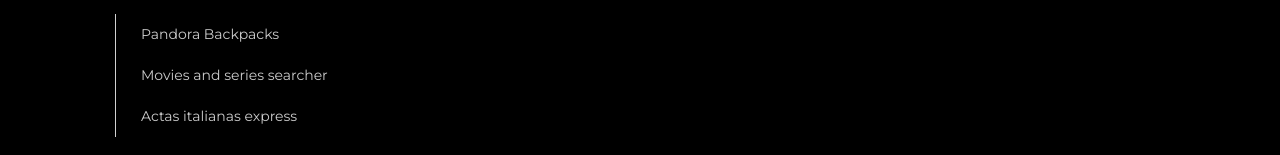
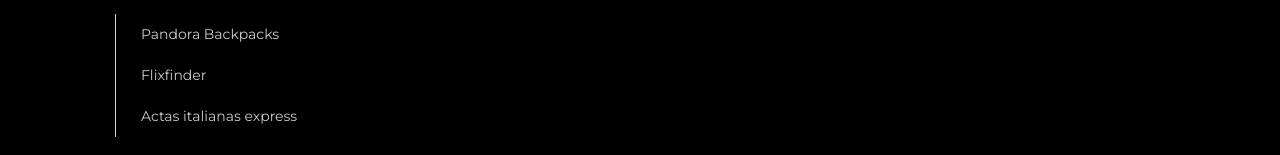
Before and after one commit to estebanaltamura/portfolio, a React (Create React App) app: page /home in a window 1280 px wide. Shown: the part 476-631 px from the top of the page. Built offline with nearby package versions, Linux system fonts and the light colour scheme.

Commit message:
actualizacion

```diff
--- a/src/JSONs/JSONprojects.js
+++ b/src/JSONs/JSONprojects.js
@@ -53,21 +53,14 @@
       "https://i.postimg.cc/FRBYCqv4/carro-mobile-1.jpg"
     ],
 
-    // desktopPreview:
-    //   "https://firebasestorage.googleapis.com/v0/b/portafolio-b98ea.appspot.com/o/2023-04-25 15-01-23.mp4?alt=media&token=https://firebasestorage.googleapis.com/v0/b/portafolio-b98ea.appspot.com/o/2023-04-25%2015-01-23.mp4?alt=media&token=d4a6d705-7592-4afc-8707-d631be48616a",
-    // mobilePreview:
-    //   "https://firebasestorage.googleapis.com/v0/b/portafolio-b98ea.appspot.com/o/az_recorder_20230425_160007.mp4?alt=media&token=https://firebasestorage.googleapis.com/v0/b/portafolio-b98ea.appspot.com/o/az_recorder_20230425_160007.mp4?alt=media&token=bf8116a1-72a1-4a65-9c8d-2c5310b69fc1",
     gitHubLink: "https://github.com/estebanaltamura/entregaFinal-Altamura",
     webSiteLink: "https://entrega-final-altamura.vercel.app/",
   },
 
   {
-    name: "Movies and series searcher",
+    name: "Flixfinder",
     projectSummary: [
-      "PANDORA backpacks is a project which is a whole e-commerce developed in React using Firebase to saved the information of orders and products",
-      "PANDORA backpacks is a project which is a whole e-commerce developed in React using Firebase to saved the information of orders and products",
-      "PANDORA backpacks is a project which is a whole e-commerce developed in React using Firebase to saved the information of orders and products",
-      "PANDORA backpacks is a project which is a whole e-commerce developed in React using Firebase to saved the information of orders and products",
+      "FLIXFINDER es una web que permite buscar series y peliculas. Tambien el usuario puede crear un usuario para poder likear peliculas y generar su propia seleccion de contenidos favoritos"
     ],
     projectDetails: [
       "PANDORA backpacks is a project which is a whole e-commerce developed in React using Firebase to saved the information of orders and products",
@@ -87,33 +80,35 @@
         iconSrc: "https://i.postimg.cc/MZ11m06Y/react-Icon.png",
       },
       {
+        name: "NodeJS",
+        iconSrc: "https://i.postimg.cc/TP6KXTGL/node.png",
+      },
+      {
+        name: "Bootstrap",
+        iconSrc: "https://i.postimg.cc/3xZfQCDg/bootstrap.png",
+      },
+      {
         name: "Firebase",
         iconSrc: "https://i.postimg.cc/Kj7LcbqW/firebase-Icon.png",
       },
     ],
     desktopPreviews:
     [
-      "https://i.postimg.cc/g0cyffCX/home-desktop-1.jpg",
-      "https://i.postimg.cc/VkWBZYVP/home-desktop-2.jpg",
-      "https://i.postimg.cc/28vxvdd6/colecciones-desktop-1.jpg",
-      "https://i.postimg.cc/2j1GjNVn/carro-desktop-1.jpg"
+      "https://i.postimg.cc/rFk9yRTg/movies-dashboard-desktop-flixfinder.jpg",
+      "https://i.postimg.cc/sfScR9kv/favorites-desktop-flixfinder.jpg",
+      "https://i.postimg.cc/cCQMM0RQ/login-desktop-flixfinder.jpg",
+      "https://i.postimg.cc/V60Fvj5Z/create-account-desktop-flixfinder.jpg"
     ],
 
     mobilePreviews:
     [
-      "https://i.postimg.cc/5yQ6h39F/home-mobile-1.jpg",
-      "https://i.postimg.cc/G90Hdy9g/home-mobile-2.jpg",
-      "https://i.postimg.cc/C1zGKbLw/home-mobile-3.jpg",
-      "https://i.postimg.cc/mDDcw40j/colecciones-mobile-1.jpg",
-      "https://i.postimg.cc/FRBYCqv4/carro-mobile-1.jpg"
+      "https://i.postimg.cc/SR0fMJMS/movies-dashboard-mobile-flixfinder.jpg",
+      "https://i.postimg.cc/PqR4d6f8/login-mobile-flixfinder.jpg",
+      "https://i.postimg.cc/tgTkQ0bj/create-account-mobile-flixfinder.jpg",
     ],
 
-    // desktopPreview:
-    //   "https://firebasestorage.googleapis.com/v0/b/portafolio-b98ea.appspot.com/o/2023-04-25 15-01-23.mp4?alt=media&token=https://firebasestorage.googleapis.com/v0/b/portafolio-b98ea.appspot.com/o/2023-04-25%2015-01-23.mp4?alt=media&token=d4a6d705-7592-4afc-8707-d631be48616a",
-    // mobilePreview:
-    //   "https://firebasestorage.googleapis.com/v0/b/portafolio-b98ea.appspot.com/o/az_recorder_20230425_160007.mp4?alt=media&token=https://firebasestorage.googleapis.com/v0/b/portafolio-b98ea.appspot.com/o/az_recorder_20230425_160007.mp4?alt=media&token=bf8116a1-72a1-4a65-9c8d-2c5310b69fc1",
-    gitHubLink: "https://github.com/estebanaltamura/entregaFinal-Altamura",
-    webSiteLink: "https://entrega-final-altamura.vercel.app/",
+    gitHubLink: "https://github.com/estebanaltamura/flixfinder",
+    webSiteLink: "https://flixfinder.online/",
   },
 
   {
```
